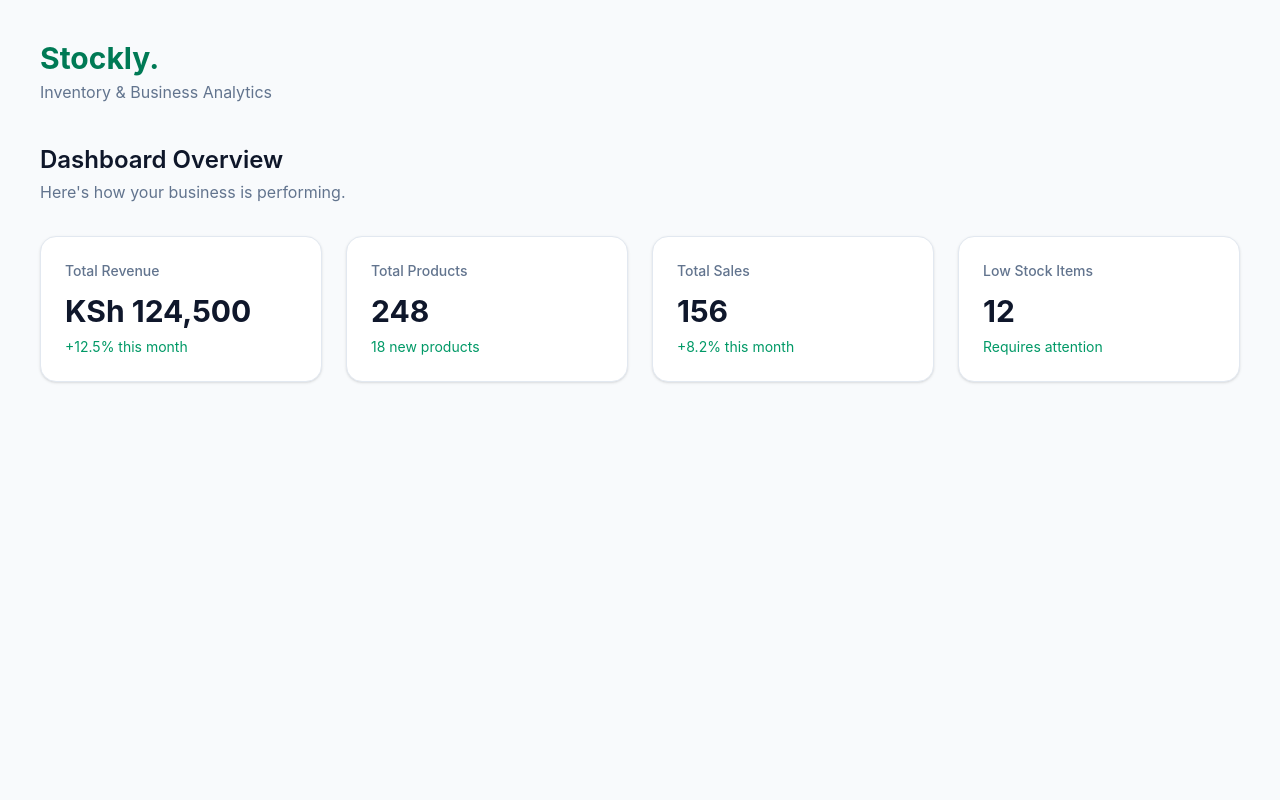
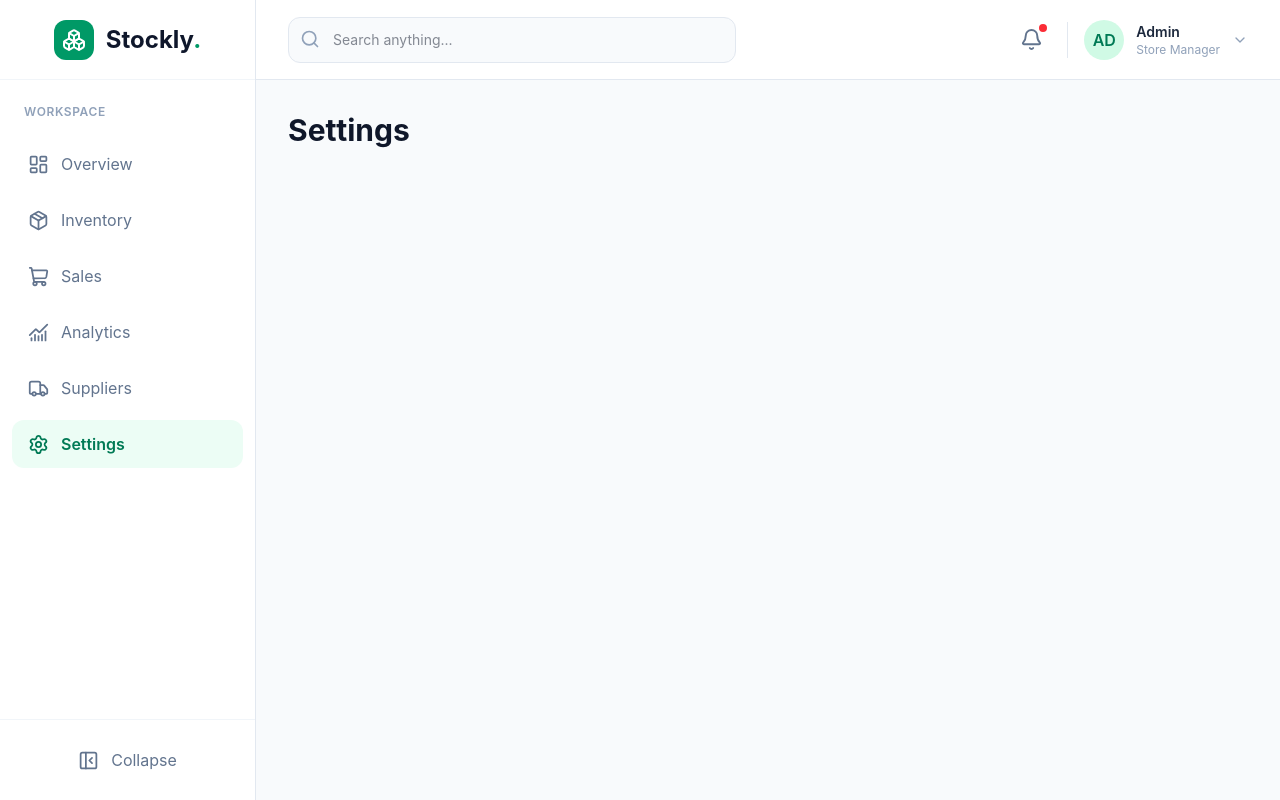
Before and after one commit to syombua-02/Stockly, a React (Vite) app in the folder frontend/: page /settings in a window 1280 px wide. Built offline with nearby package versions, Linux system fonts and the light colour scheme.

Commit message:
Implement dashboard layout, sidebar and page navigation

```diff
--- a/frontend/src/App.tsx
+++ b/frontend/src/App.tsx
@@ -1,57 +1,49 @@
-import StatCard from './components/StatCard'
+import {
+  BrowserRouter,
+  Routes,
+  Route,
+} from 'react-router-dom'
+
+import DashboardLayout from './layouts/DashboardLayout'
+import Dashboard from './pages/Dashboard'
 
 export default function App() {
   return (
-    <main className="min-h-screen bg-slate-50 p-6 md:p-10">
+    <BrowserRouter>
+      <Routes>
 
-      <header className="mb-10">
-        <h1 className="text-3xl font-bold text-emerald-700">
-          Stockly.
-        </h1>
+        <Route path="/" element={<DashboardLayout />}>
 
-        <p className="mt-1 text-slate-500">
-          Inventory & Business Analytics
-        </p>
-      </header>
+          <Route index element={<Dashboard />} />
 
-      <section className="mb-8">
-        <h2 className="text-2xl font-semibold">
-          Dashboard Overview
-        </h2>
+          <Route
+            path="inventory"
+            element={<h1 className="text-3xl font-bold">Inventory</h1>}
+          />
 
-        <p className="mt-1 text-slate-500">
-          Here's how your business is performing.
-        </p>
-      </section>
+          <Route
+            path="sales"
+            element={<h1 className="text-3xl font-bold">Sales</h1>}
+          />
 
-      <section className="grid grid-cols-1 gap-6 sm:grid-cols-2 xl:grid-cols-4">
+          <Route
+            path="analytics"
+            element={<h1 className="text-3xl font-bold">Analytics</h1>}
+          />
 
-        <StatCard
-          title="Total Revenue"
-          value="KSh 124,500"
-          description="+12.5% this month"
-        />
+          <Route
+            path="suppliers"
+            element={<h1 className="text-3xl font-bold">Suppliers</h1>}
+          />
 
-        <StatCard
-          title="Total Products"
-          value="248"
-          description="18 new products"
-        />
+          <Route
+            path="settings"
+            element={<h1 className="text-3xl font-bold">Settings</h1>}
+          />
 
-        <StatCard
-          title="Total Sales"
-          value="156"
-          description="+8.2% this month"
-        />
+        </Route>
 
-        <StatCard
-          title="Low Stock Items"
-          value="12"
-          description="Requires attention"
-        />
-
-      </section>
-
-    </main>
+      </Routes>
+    </BrowserRouter>
   )
 }
--- /dev/null
+++ b/frontend/src/layouts/DashboardLayout.tsx
@@ -0,0 +1,30 @@
+import { useState } from 'react'
+import { Outlet } from 'react-router-dom'
+import Sidebar from './Sidebar'
+import Header from './Header'
+
+export default function DashboardLayout() {
+  const [collapsed, setCollapsed] = useState(
+    () => window.innerWidth < 768
+  )
+
+  return (
+    <div className="flex min-h-screen bg-slate-50">
+
+      <Sidebar
+        collapsed={collapsed}
+        onToggle={() => setCollapsed(previous => !previous)}
+      />
+
+      <div className="flex min-w-0 flex-1 flex-col">
+
+        <Header />
+
+        <main className="flex-1 p-4 md:p-8">
+          <Outlet />
+        </main>
+
+      </div>
+    </div>
+  )
+}
--- /dev/null
+++ b/frontend/src/layouts/Header.tsx
@@ -0,0 +1,58 @@
+import { Search, Bell, ChevronDown } from 'lucide-react'
+
+export default function Header() {
+  return (
+    <header className="flex h-20 items-center justify-between gap-4 border-b border-slate-200 bg-white px-4 md:px-8">
+
+      <div className="relative w-full max-w-md">
+        <Search
+          size={20}
+          className="absolute left-3 top-3 text-slate-400"
+        />
+
+        <input
+          type="search"
+          aria-label="Search workspace"
+          placeholder="Search anything..."
+          className="w-full rounded-xl border border-slate-200 bg-slate-50 py-3 pl-11 pr-4 text-sm outline-none focus:border-emerald-500"
+        />
+      </div>
+
+      <div className="flex items-center gap-4">
+
+        <button
+          aria-label="Notifications"
+          className="relative rounded-xl p-2 text-slate-500 hover:bg-slate-100"
+        >
+          <Bell size={23} />
+
+          <span className="absolute right-1 top-1 h-2 w-2 rounded-full bg-red-500" />
+        </button>
+
+        <div className="h-9 w-px bg-slate-200" />
+
+        <div className="flex items-center gap-3">
+
+          <div className="flex h-10 w-10 shrink-0 items-center justify-center rounded-full bg-emerald-100 font-semibold text-emerald-700">
+            AD
+          </div>
+
+          <div className="hidden md:block">
+            <p className="text-sm font-semibold text-slate-800">
+              Admin
+            </p>
+
+            <p className="text-xs text-slate-400">
+              Store Manager
+            </p>
+          </div>
+
+          <ChevronDown
+            size={16}
+            className="hidden text-slate-400 md:block"
+          />
+        </div>
+      </div>
+    </header>
+  )
+}
--- /dev/null
+++ b/frontend/src/layouts/Sidebar.tsx
@@ -0,0 +1,99 @@
+import {
+  LayoutDashboard,
+  Package,
+  ShoppingCart,
+  ChartNoAxesCombined,
+  Truck,
+  Settings,
+  PanelLeftClose,
+  PanelLeftOpen,
+  Boxes,
+} from 'lucide-react'
+
+import { NavLink } from 'react-router-dom'
+
+interface SidebarProps {
+  collapsed: boolean
+  onToggle: () => void
+}
+
+const menuItems = [
+  { name: 'Overview', path: '/', icon: LayoutDashboard },
+  { name: 'Inventory', path: '/inventory', icon: Package },
+  { name: 'Sales', path: '/sales', icon: ShoppingCart },
+  { name: 'Analytics', path: '/analytics', icon: ChartNoAxesCombined },
+  { name: 'Suppliers', path: '/suppliers', icon: Truck },
+  { name: 'Settings', path: '/settings', icon: Settings },
+]
+
+export default function Sidebar({
+  collapsed,
+  onToggle,
+}: SidebarProps) {
+  return (
+    <aside
+      className={`sticky top-0 flex h-screen shrink-0 flex-col border-r border-slate-200 bg-white transition-all duration-300 ${
+        collapsed ? 'w-20' : 'w-64'
+      }`}
+    >
+      <div className="flex h-20 items-center justify-center gap-3 border-b border-slate-100">
+        <div className="rounded-xl bg-emerald-600 p-2 text-white">
+          <Boxes size={24} />
+        </div>
+
+        {!collapsed && (
+          <h1 className="text-2xl font-bold text-slate-900">
+            Stockly<span className="text-emerald-600">.</span>
+          </h1>
+        )}
+      </div>
+
+      <nav className="flex-1 space-y-2 p-3">
+        {!collapsed && (
+          <p className="px-3 py-3 text-xs font-semibold uppercase tracking-wider text-slate-400">
+            Workspace
+          </p>
+        )}
+
+        {menuItems.map(({ name, path, icon: Icon }) => (
+          <NavLink
+            key={path}
+            to={path}
+            end={path === '/'}
+            title={name}
+            className={({ isActive }) =>
+              `flex items-center gap-3 rounded-xl px-4 py-3 transition-colors ${
+                collapsed ? 'justify-center' : ''
+              } ${
+                isActive
+                  ? 'bg-emerald-50 font-semibold text-emerald-700'
+                  : 'text-slate-500 hover:bg-slate-100'
+              }`
+            }
+          >
+            <Icon size={21} />
+
+            {!collapsed && <span>{name}</span>}
+          </NavLink>
+        ))}
+      </nav>
+
+      <div className="border-t border-slate-100 p-4">
+        <button
+          onClick={onToggle}
+          aria-label={collapsed ? 'Expand sidebar' : 'Collapse sidebar'}
+          className="flex w-full items-center justify-center gap-3 rounded-xl p-3 text-slate-500 hover:bg-slate-100"
+        >
+          {collapsed ? (
+            <PanelLeftOpen size={21} />
+          ) : (
+            <>
+              <PanelLeftClose size={21} />
+              <span>Collapse</span>
+            </>
+          )}
+        </button>
+      </div>
+    </aside>
+  )
+}
--- /dev/null
+++ b/frontend/src/pages/Dashboard.tsx
@@ -0,0 +1,49 @@
+import StatCard from '../components/StatCard'
+
+export default function Dashboard() {
+  return (
+    <div>
+      <section className="mb-8">
+        <p className="text-sm font-medium text-emerald-600">
+          Business overview
+        </p>
+
+        <h1 className="mt-2 text-3xl font-bold text-slate-900">
+          Dashboard
+        </h1>
+
+        <p className="mt-2 text-slate-500">
+          Here's how your business is performing.
+        </p>
+      </section>
+
+      <section className="grid grid-cols-1 gap-5 sm:grid-cols-2 xl:grid-cols-4">
+
+        <StatCard
+          title="Total Revenue"
+          value="KSh 124,500"
+          description="+12.5% this month"
+        />
+
+        <StatCard
+          title="Total Products"
+          value="248"
+          description="18 new products"
+        />
+
+        <StatCard
+          title="Total Sales"
+          value="156"
+          description="+8.2% this month"
+        />
+
+        <StatCard
+          title="Low Stock Items"
+          value="12"
+          description="Requires attention"
+        />
+
+      </section>
+    </div>
+  )
+}
```
Also changed, not shown: frontend/src/pages/Analytics.tsx (added), frontend/src/pages/Inventory.tsx (added), frontend/src/pages/Sales.tsx (added), frontend/src/pages/Settings.tsx (added), frontend/src/pages/Suppliers.tsx (added).
